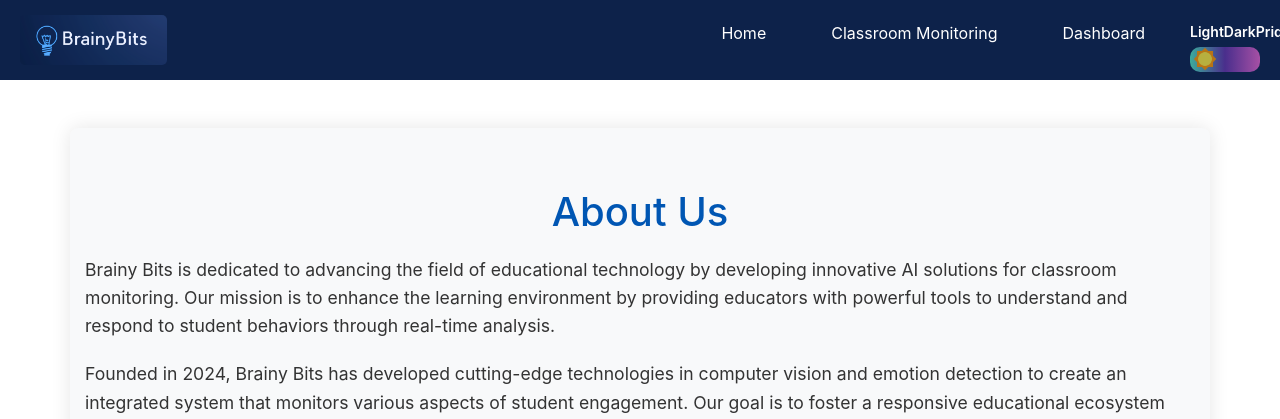
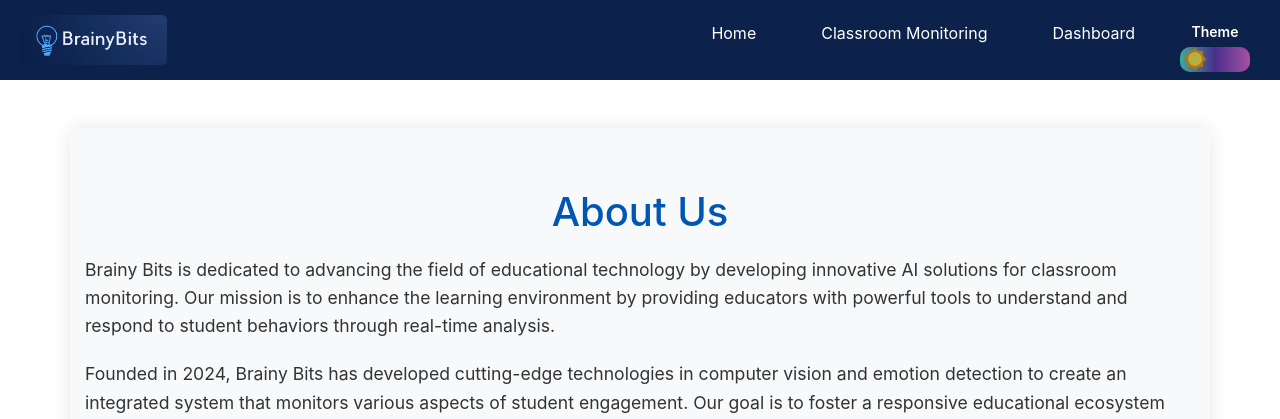
Before and after one commit to salehundamaamani/brainy-bits-ai, a Flask app: page /about_us in a window 1280 px wide. Shown: the top 419 px of the page. Run offline with Flask 3, Linux system fonts and the light colour scheme; parts of the project's set-up code (start-up, migrations or seed data) failed here and were passed over; some libraries are stand-ins or nearby versions.

Commit message:
Header UI

```diff
--- a/static/style.css
+++ b/static/style.css
@@ -78,7 +78,7 @@ body {
 
 .header nav ul li a:hover {
     background-color: #eeeeee;  /* Light background on hover */
-    color: inherit;  /* Ensure the text color matches the theme */
+    color: black;  /* Ensure the text color matches the theme */
 }
 
 
@@ -86,12 +86,14 @@ body {
     display: flex;
     flex-direction: column;
     align-items: center;
+    margin-right: 10px;
+
 }
 
 
 .theme-labels {
     display: flex;
-    justify-content: space-between;
+    justify-content: center;
     width: 70px; /* Same width as the slider */
     margin-bottom: 5px;
 }
--- a/templates/base.html
+++ b/templates/base.html
@@ -23,9 +23,7 @@
                 <li>
                     <div class="mode-slider">
                         <div class="theme-labels">
-                            <span>Light</span>
-                            <span>Dark</span>
-                            <span>Pride</span>
+                            <span>Theme</span>
                         </div>
                         <input type="range" id="theme-slider" min="1" max="3" value="1" step="1">
                     </div>
```
